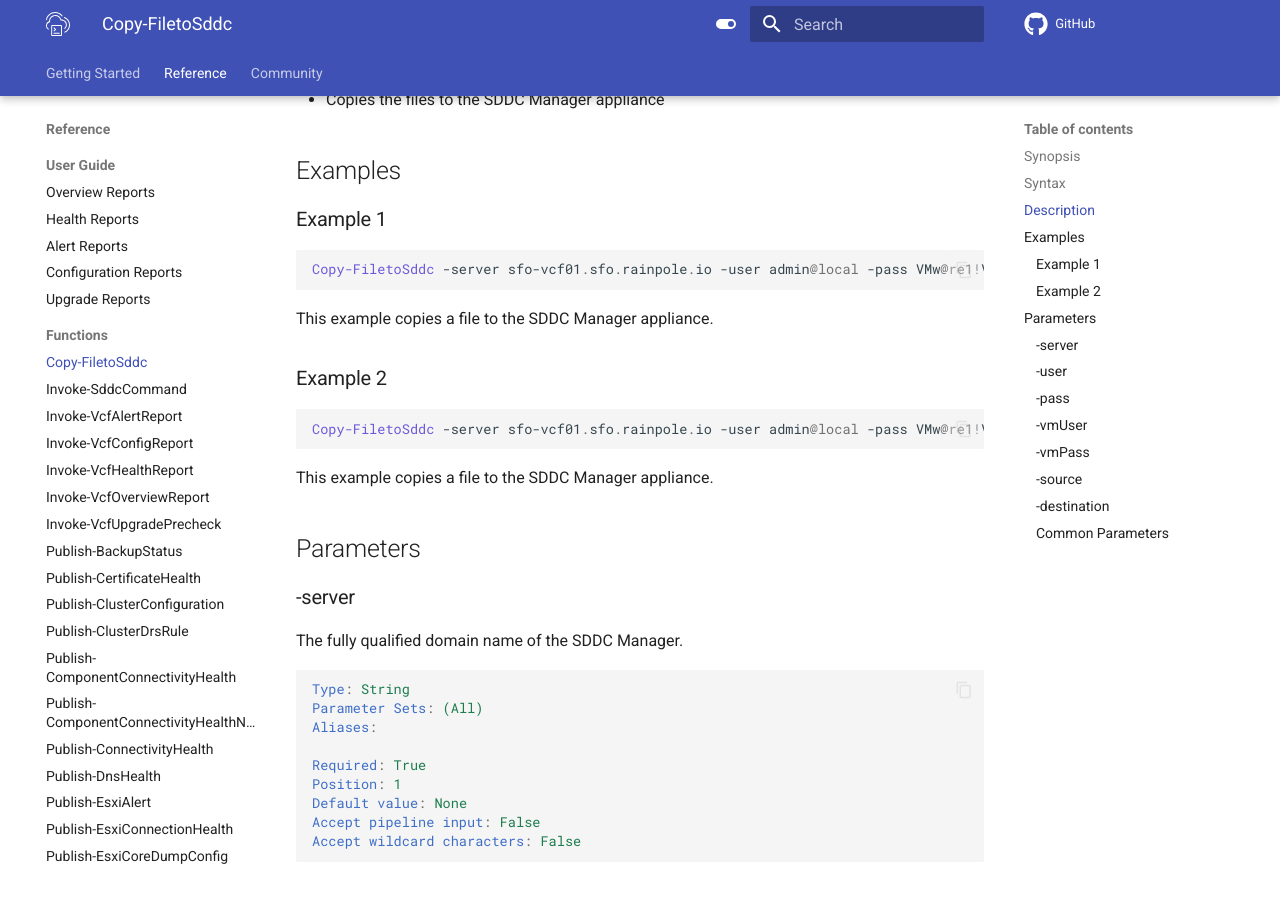
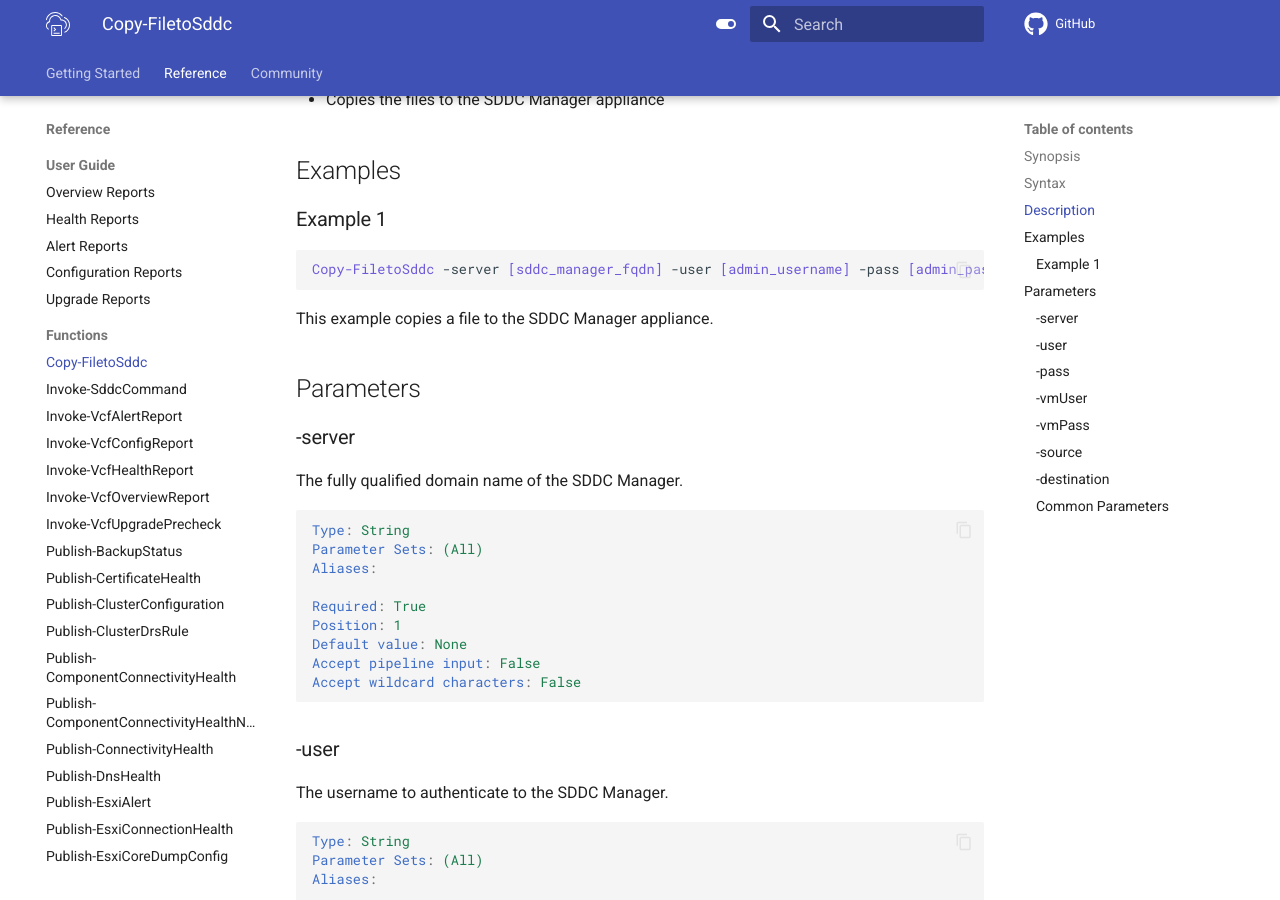
Before and after one commit to vmware/powershell-module-for-vmware-cloud-foundation-reporting, an MkDocs documentation site: the page built from docs/documentation/functions/Copy-FiletoSddc.md, in a window 1280 px wide and 900 px high, scrolled down 599 px. Built offline with MkDocs 1.6.1 and Material for MkDocs 9.7.7, drawn with Linux system fonts in a browser that asks for light colours; comment, search, counter and statistics services are not loaded; the version menu is left out.

Commit message:
docs: sanitize examples
- Updated  `Copy-FiletoSddc.md` doc to sanitize all the example variables.

Signed-off-by: Andy Beltz <andy.beltz@broadcom.com>

````diff
--- a/docs/documentation/functions/Copy-FiletoSddc.md
+++ b/docs/documentation/functions/Copy-FiletoSddc.md
@@ -24,15 +24,7 @@ The cmdlet connects to the SDDC Manager using the `-server`, `-user`, and `-pass
 ### Example 1
 
 ```powershell
-Copy-FiletoSddc -server sfo-vcf01.sfo.rainpole.io -user admin@local -pass VMw@re1!VMw@re1! -vmUser vcf -vmPass VMw@re1! -source "C:\Temp\foo.txt" -destination "/home/vcf/foo.txt"
-```
-
-This example copies a file to the SDDC Manager appliance.
-
-### Example 2
-
-```powershell
-Copy-FiletoSddc -server sfo-vcf01.sfo.rainpole.io -user admin@local -pass VMw@re1!VMw@re1! -vmuser vcf -vmPass VMw@re1! -source "C:\Temp\bar" -destination "/home/vcf/"
+Copy-FiletoSddc -server [sddc_manager_fqdn] -user [admin_username] -pass [admin_password] -vmUser [vm_username] -vmPass [vm_password] -source [source_path] -destination [destination_path]
 ```
 
 This example copies a file to the SDDC Manager appliance.
````
